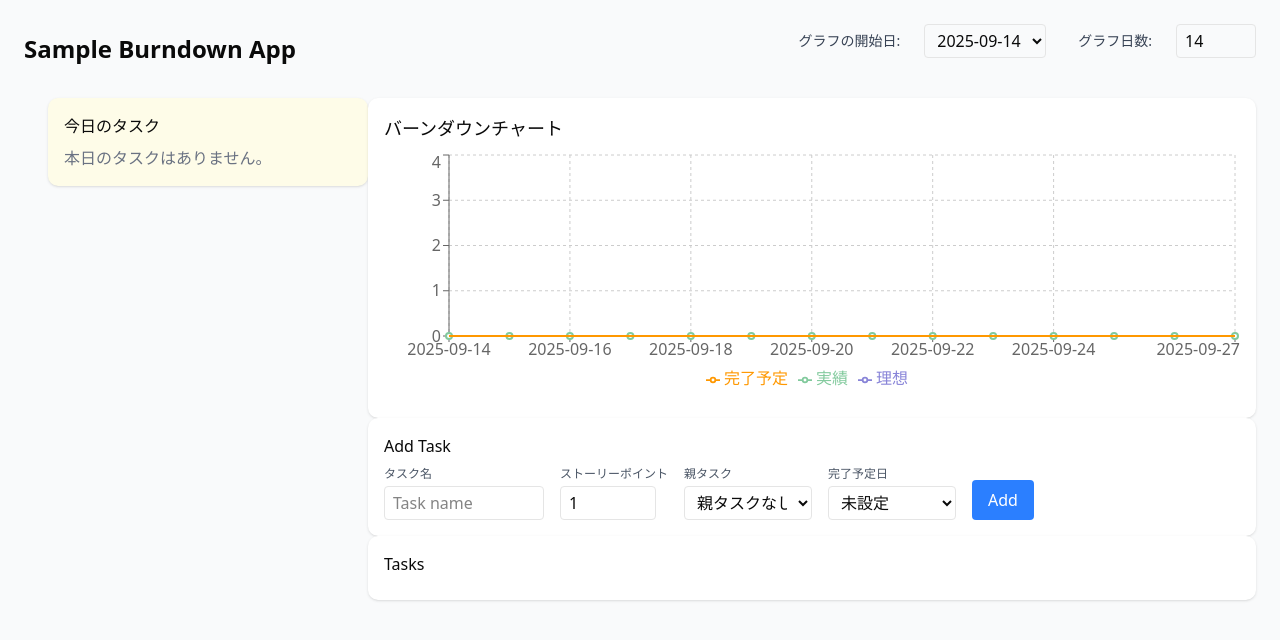
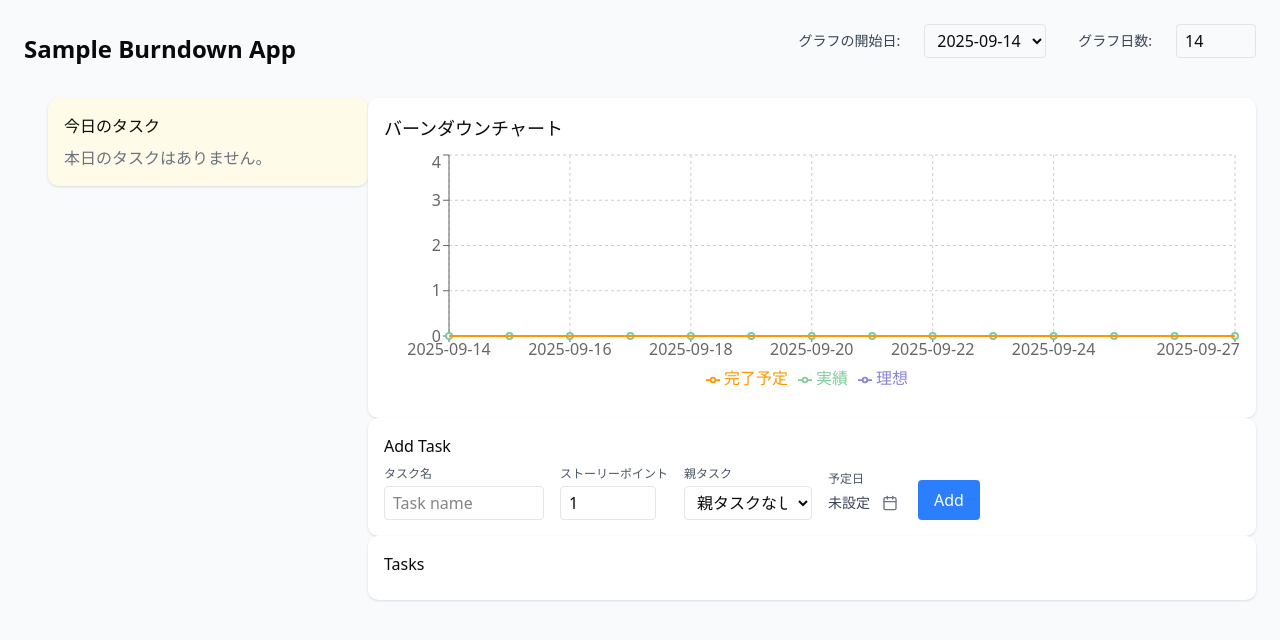
Before and after one commit to puchan-s/burndown-app, a Next.js app: page / in a window 1280 px wide. Shown: the top 640 px of the page. Built offline with nearby package versions, Linux system fonts and the light colour scheme.

Commit message:
追加時もDateFieldを利用するように修正

```diff
--- a/src/components/DateField.tsx
+++ b/src/components/DateField.tsx
@@ -14,7 +14,7 @@ type DateFieldProps = {
 export function DateField({ label, value, onChange }: DateFieldProps) {
   return (
     <div className="flex items-center space-x-2">
-      <span className="text-xs text-gray-500">{label}:</span>
+      { label !== "" && <span className="text-xs text-gray-500">{label}:</span>}
       <span className="text-sm text-gray-700">
         {value ? format(value, "yyyy-MM-dd") : "未設定"}
       </span>
--- a/src/components/taskList.tsx
+++ b/src/components/taskList.tsx
@@ -297,19 +297,13 @@ export default function TaskList() {
                         </select>
                     </div>
                     <div className="flex flex-col">
-                        <label className="text-xs text-gray-600 mb-1">完了予定日</label>
-                        <select
-                            value={newDueDate ? newDueDate.toISOString().slice(0, 10) : ""}
-                            onChange={e => e.target.value !== "" ? setNewDueDate(new Date(e.target.value)) : setNewDueDate(null)}
-                            className="border rounded px-2 py-1 w-32"
-                        >
-                            <option value="">未設定</option>
-                            {selectDateOptions.map(date => (
-                                <option key={date} value={date}>
-                                    {date}
-                                </option>
-                            ))}
-                        </select>
+
+                        <label className="text-xs text-gray-600 mb-1">予定日</label>
+                        <DateField
+                            label=""
+                            value={newDueDate}
+                            onChange={setNewDueDate}
+                        />
                     </div>
                     <button
                         onClick={addTask}
```
